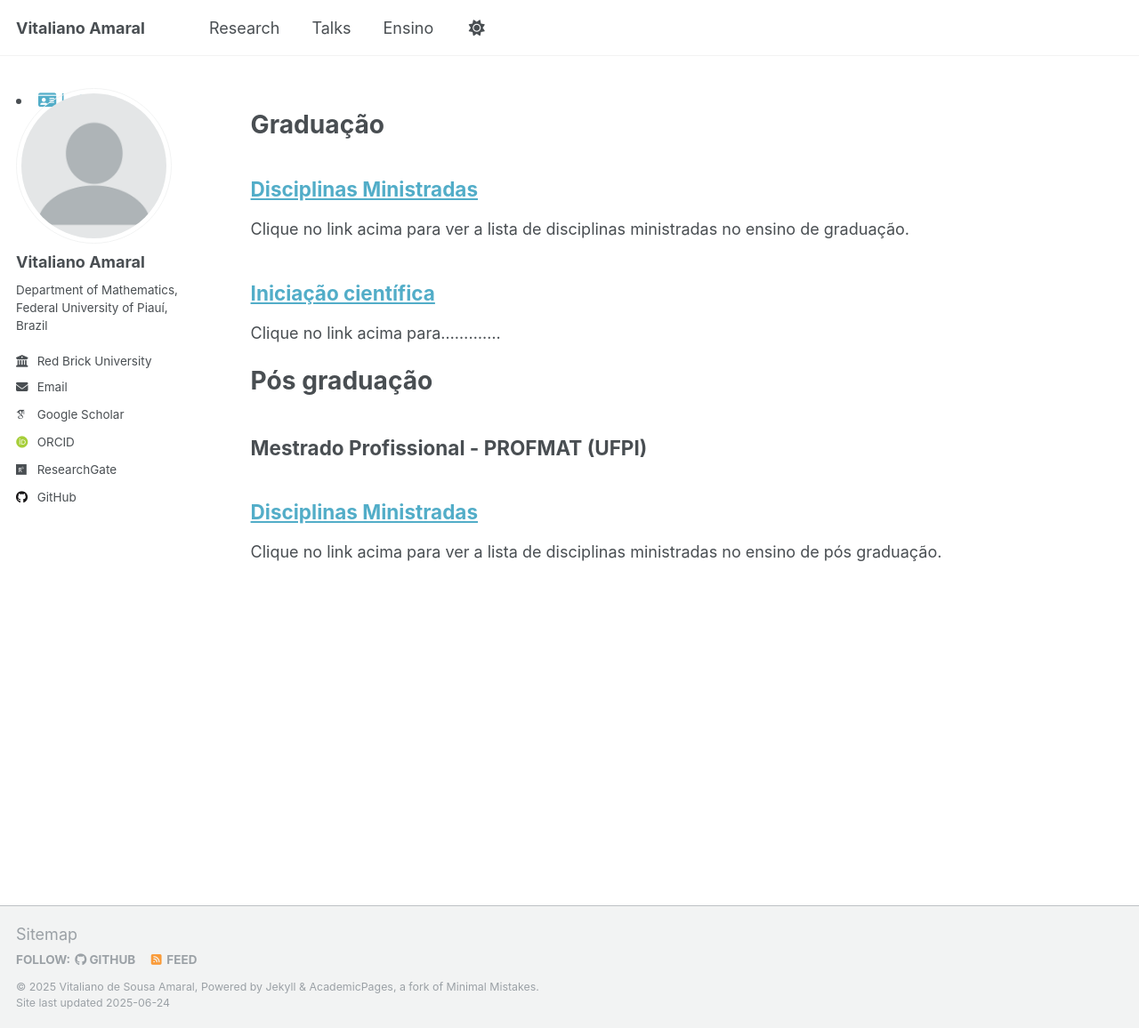
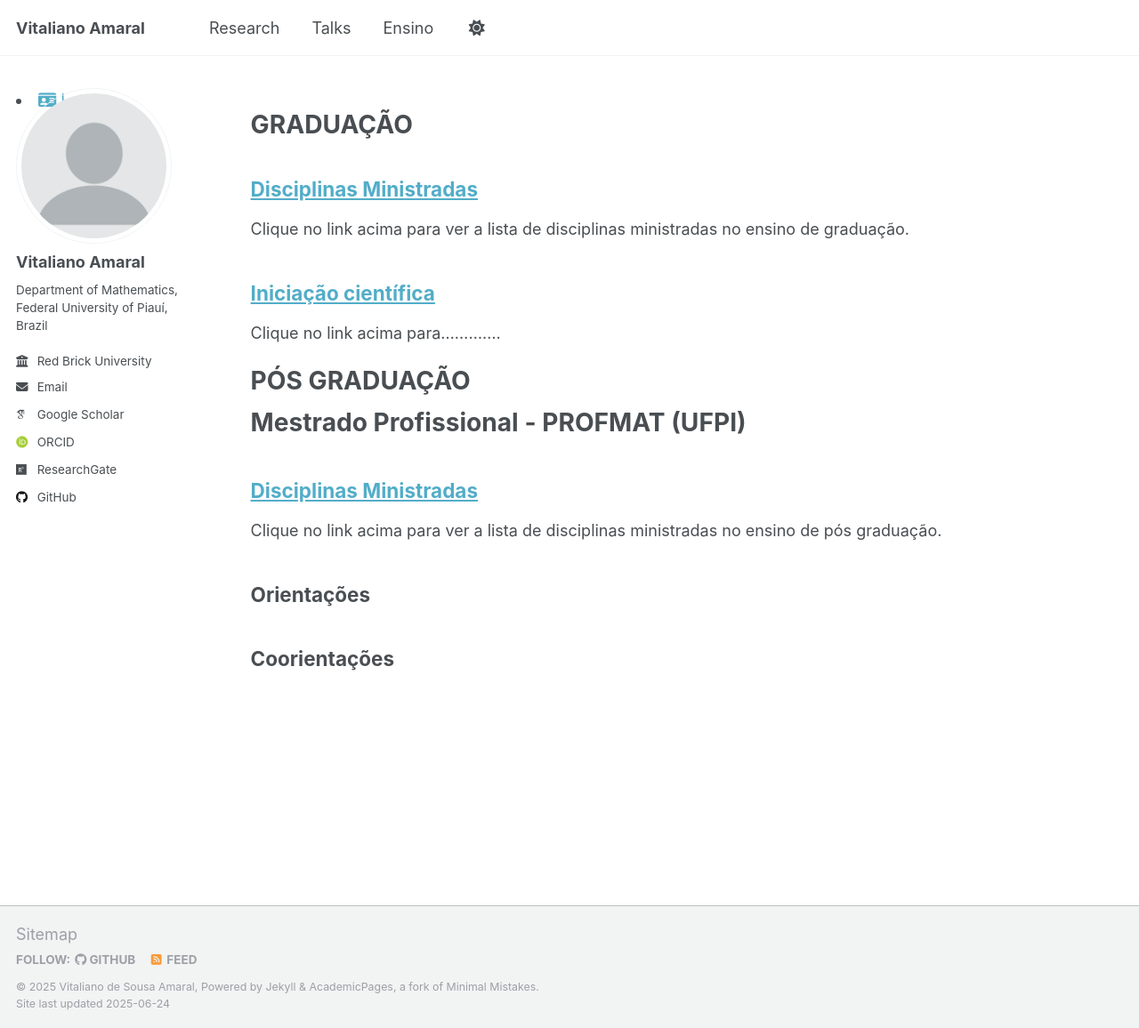
Before and after one commit to vitalianoamaral/vitalianoamaral.github.io, a Jekyll site: the page built from _pages/ensino.md, in a window 1280 px wide and 1156 px high. Shown: the whole window at 89% size. Built offline with Jekyll 4.4.1, drawn with Linux system fonts in a browser that asks for light colours; some web fonts are replaced.

Commit message:
Update ensino.md

```diff
--- a/_pages/ensino.md
+++ b/_pages/ensino.md
@@ -1,6 +1,6 @@
 ---
 layout: archive
-title: "Graduação"
+title: "GRADUAÇÃO"
 permalink: /ensino/
 author_profile: true
 ---
@@ -9,7 +9,9 @@ author_profile: true
 Clique no link acima para ver a lista de disciplinas ministradas no ensino de graduação.
 ## [Iniciação científica](/ensino/ic/)
 Clique no link acima para.............
-# Pós graduação
-## Mestrado Profissional - PROFMAT (UFPI)
+# PÓS GRADUAÇÃO
+# Mestrado Profissional - PROFMAT (UFPI)
 ## [Disciplinas Ministradas](/ensino/disciplinasg/)
 Clique no link acima para ver a lista de disciplinas ministradas no ensino de pós graduação.
+## Orientações
+## Coorientações
```
